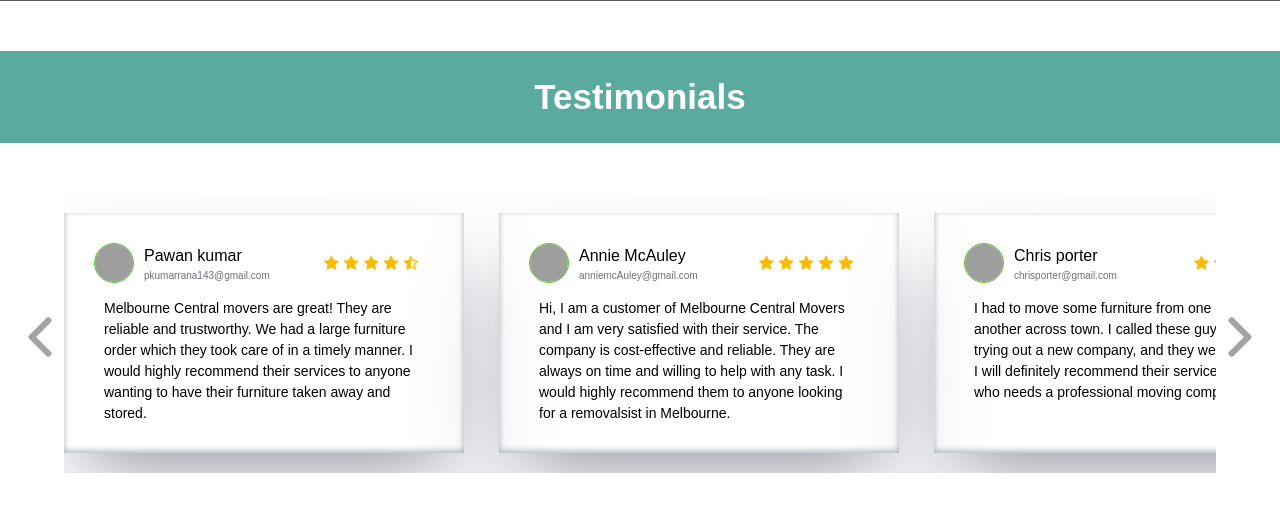
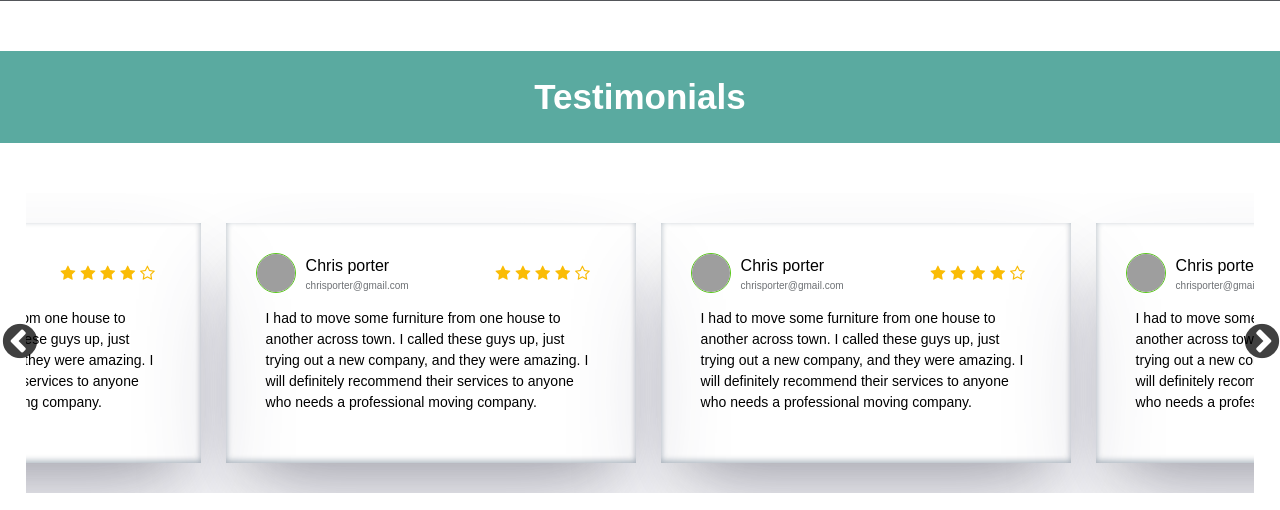
Before and after one commit to MrPAWAN143/melbourne-house-moverr, a PHP site: page / in a window 1280 px wide. Shown: the part 5990-6500 px from the top of the page. Run offline with PHP 8.4, Linux system fonts and the light colour scheme; style sheets or scripts are compiled from the project's sources; some libraries are stand-ins or nearby versions; grey boxes are pictures that could not be loaded.

Commit message:
slider and footer done

```diff
--- a/assest/files/desktop.css
+++ b/assest/files/desktop.css
@@ -1221,7 +1221,7 @@
 
     }
 
-    .ns_testimonials {
+    /* .ns_testimonials {
         width: 90%;
         height: 100%;
         margin: auto;
@@ -1232,6 +1232,49 @@
         overflow-x: scroll;
         scroll-snap-type: x mandatory;
         padding: 20px 40px !important;
+    } */
+
+
+    .slick-track{
+        /* padding: 0px 40px; */
+        display: flex;
+        gap: 25px;
+        justify-content: start;
+
+
+    }
+
+    .slick-list.draggable{
+        width: 96%;
+        height: 300px;
+        margin: auto;
+        display: flex;
+        align-items: center;
+
+    }
+    .slick-next:before, .slick-prev:before {
+        font-size: 40px;
+        color: black;
+    }
+    .slick-next:before, .slick-prev:before{
+        width: 40px !important;
+        height: 40px !important;
+
+    }
+
+    .slick-prev{
+        width: 30px;
+        height: 50px;
+        /* background-color: #000000; */
+        z-index: 1;
+        left: 0px;
+    }
+    .slick-next{
+        width: 30px;
+        height: 50px;
+        /* background-color: #000000; */
+        z-index: 1;
+        right: 8px;
     }
 
     .reviews:nth-child(:last-child) {
@@ -1251,12 +1294,12 @@
         flex: none;
         width: 400px;
         height: 240px;
-        scroll-snap-align: start;
+        /* scroll-snap-align: start; */
         box-shadow: rgba(50, 50, 93, 0.25) 0px 50px 100px -10px, rgba(0, 0, 0, 0.3) 0px 30px 60px -30px, rgba(10, 37, 64, 0.35) 0px -2px 6px 0px inset;
         ;
     }
 
-    .reviewSliderLeftBtn {
+    /* .reviewSliderLeftBtn {
         width: 40px;
         height: 50px;
         position: absolute;
@@ -1284,7 +1327,7 @@
     .reviewSliderRightBtn svg , .reviewSliderLeftBtn svg{
         fill: rgba(0, 0, 0, 0.357);
         transition: 500ms;
-    }
+    } */
 
 
     .profile {
--- a/index.php
+++ b/index.php
@@ -5,6 +5,7 @@
     <meta charset="UTF-8">
     <meta name="viewport" content="width=device-width, initial-scale=1.0">
     <title>melbourne central movers</title>
+    <link rel="stylesheet" href="https://cdnjs.cloudflare.com/ajax/libs/slick-carousel/1.9.0/slick.min.css" />
     <link rel="stylesheet" href="https://cdnjs.cloudflare.com/ajax/libs/slick-carousel/1.9.0/slick-theme.min.css"
         integrity="sha512-17EgCFERpgZKcm0j0fEq1YCJuyAWdz9KUtv1EjVuaOz8pDnh/0nZxmU6BBXwaaxqoi9PQXnRWqlcDB027hgv9A=="
         crossorigin="anonymous" referrerpolicy="no-referrer" />
@@ -1369,7 +1370,7 @@
 
                 </div>
             </div>
-
+            <!--
             <div class="reviewSliderLeftBtn">
                 <svg version="1.1" id="Layer_1" xmlns="http://www.w3.org/2000/svg"
                     xmlns:xlink="http://www.w3.org/1999/xlink" x="0px" y="0px" viewBox="0 0 492 492"
@@ -1397,7 +1398,7 @@
                         </g>
 
                 </svg>
-            </div>
+            </div> -->
 
         </div>
 
@@ -1805,6 +1806,35 @@
     <script>
 
 
+        $(".ns_testimonials").slick({
+            infinite: true,
+            slidesToShow: 3,
+            slidesToScroll: 1,
+            autoplay: true,
+            autoplaySpeed: 1500,
+            responsive: [
+                {
+                    breakpoint: 868,
+                    settings: {
+                        autoplay: true,
+                        slidesToShow: 2,
+                        autoplaySpeed: 1500,
+                    }
+                },
+                {
+                    breakpoint: 480,
+                    settings: {
+                        arrows: false,
+                        centerMode: true,
+                        autoplay: true,
+                        slidesToShow: 1,
+                        autoplaySpeed: 1500,
+                    }
+                }
+            ]
+
+        })
+
 
 
         let Ffrom;
@@ -1883,7 +1913,7 @@
                         body.style.overflowY = 'initial'
                         main_container.style.filter = 'blur(0px)'
                     })
-                }else{
+                } else {
                     console.log(e.screenX);
                     popupform.style.visibility = 'visible'
                     popupform.style.width = '700px'
```
Also changed, not shown: assest/files/mobile.css (+60 -13 lines), assest/files/tablets.css (+49 -4 lines), assest/files/hover.css (line endings or trailing spaces).
